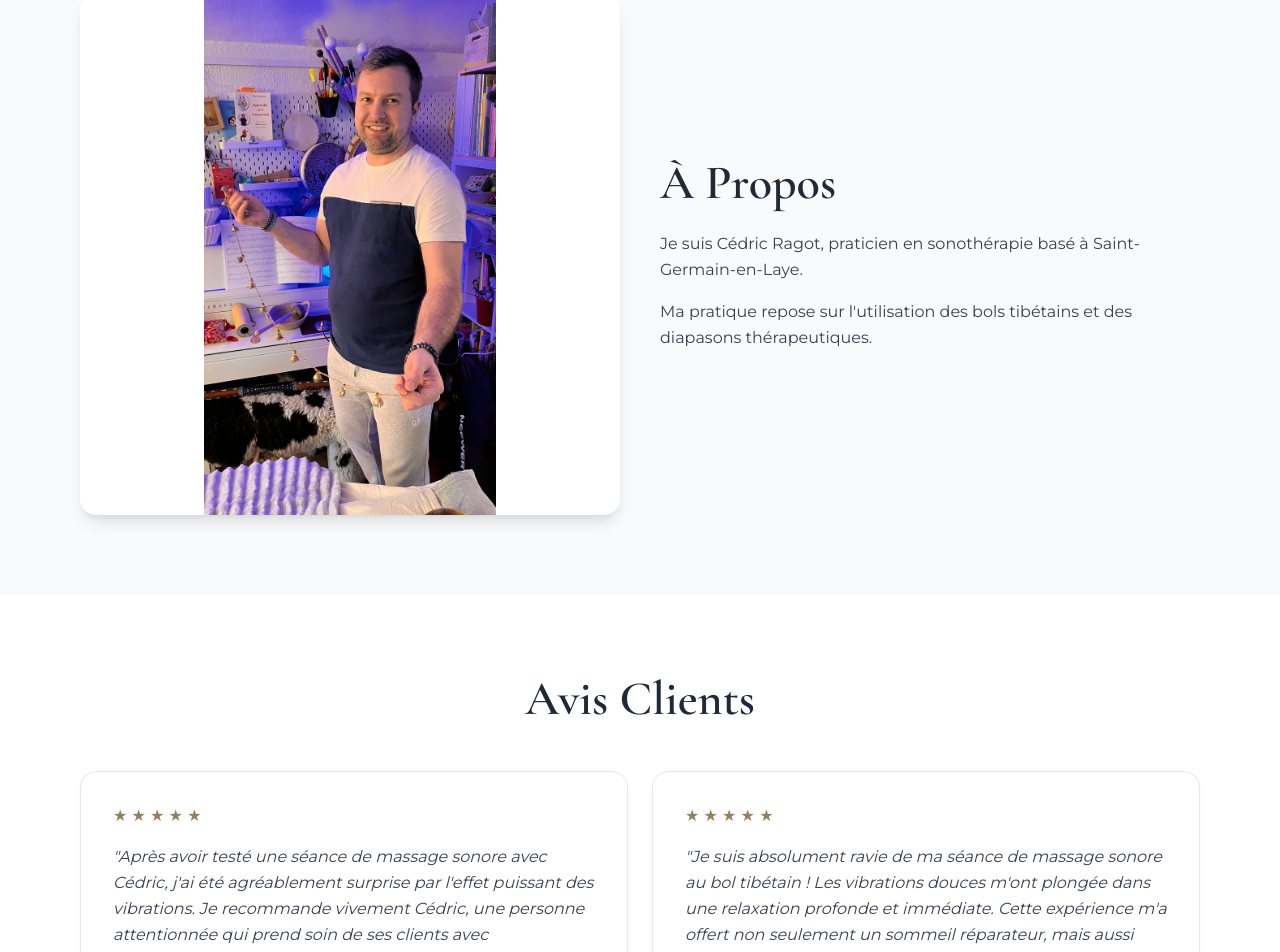
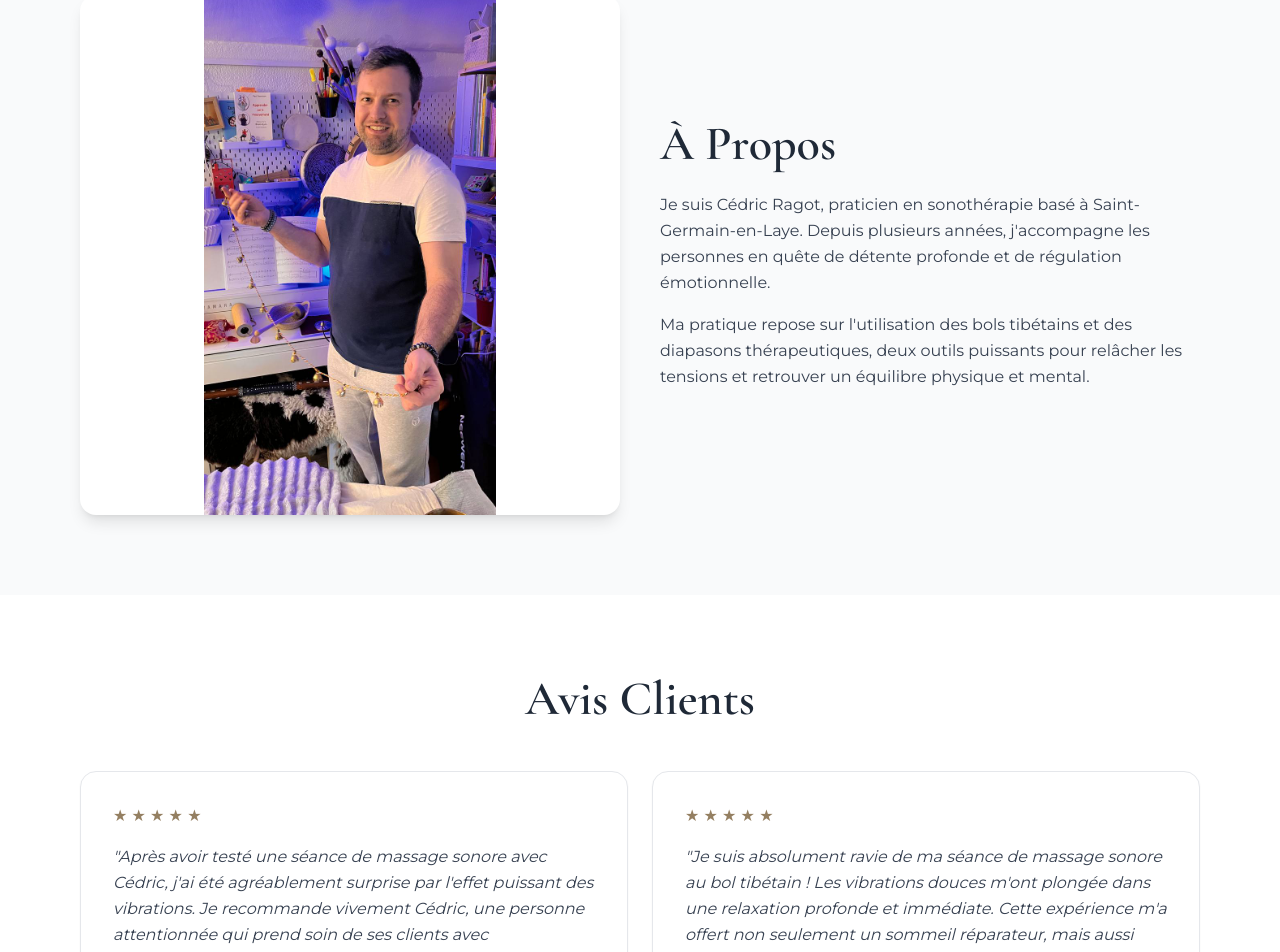
Before and after one commit to cedricragotarttherapie-dotcom/cedric.ragot, a React (Vite) app in the folder client/: page / in a window 1280 px wide. Shown: the part 1706-2658 px from the top of the page. Built offline with nearby package versions, Linux system fonts and the light colour scheme; no server answers.

Commit message:
modifs carrousel + page particuliers + about

```diff
--- a/client/src/pages/Home.tsx
+++ b/client/src/pages/Home.tsx
@@ -338,13 +338,19 @@ export default function Home() {
                 À Propos
               </h3>
 
-              <p className="text-gray-700 mb-4 leading-relaxed">
-                Je suis Cédric Ragot, praticien en sonothérapie basé à Saint-Germain-en-Laye.
-              </p>
+              <div className="space-y-4 text-gray-700 leading-relaxed">
 
-              <p className="text-gray-700 leading-relaxed">
-                Ma pratique repose sur l'utilisation des bols tibétains et des diapasons thérapeutiques.
-              </p>
+  <p>
+    Je suis Cédric Ragot, praticien en sonothérapie basé à Saint-Germain-en-Laye.
+    Depuis plusieurs années, j'accompagne les personnes en quête de détente profonde et de régulation émotionnelle.
+  </p>
+
+  <p>
+    Ma pratique repose sur l'utilisation des bols tibétains et des diapasons thérapeutiques,
+    deux outils puissants pour relâcher les tensions et retrouver un équilibre physique et mental.
+  </p>
+
+</div>
             </div>
 
           </div>
```
